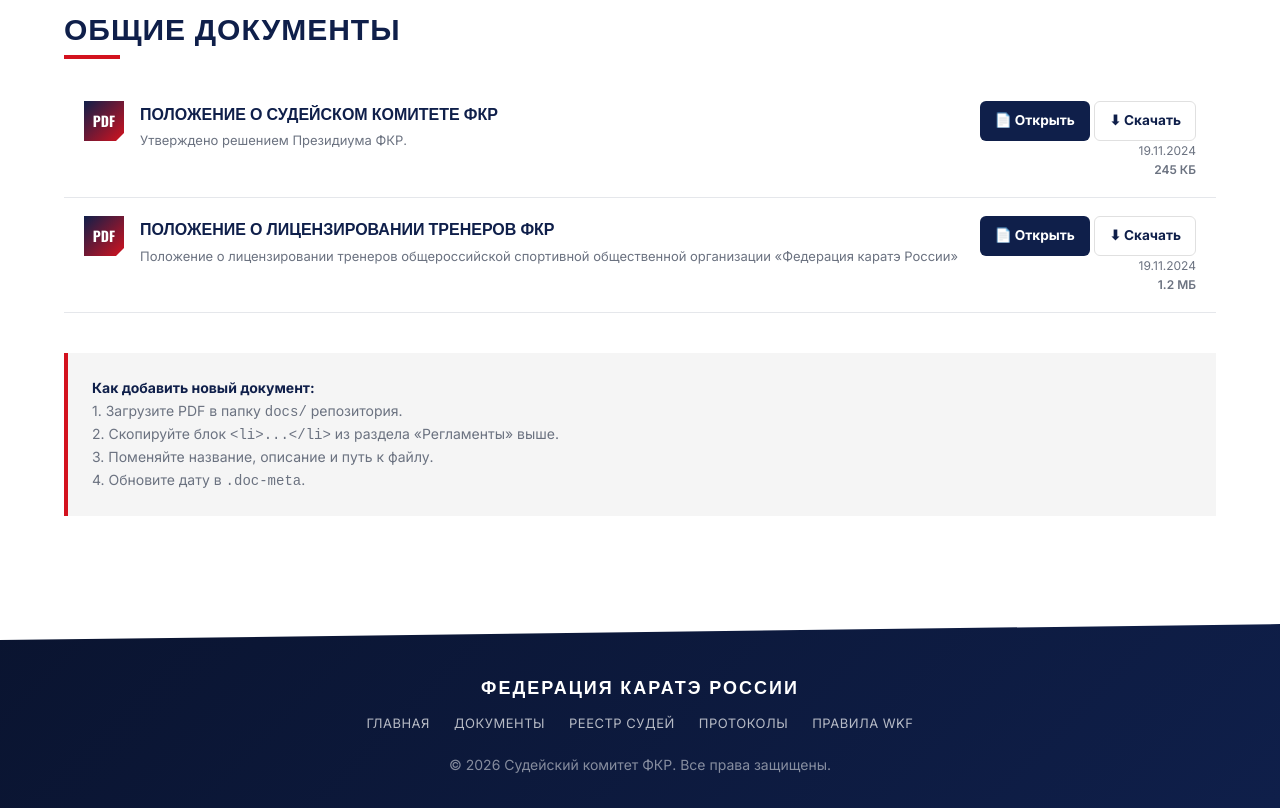
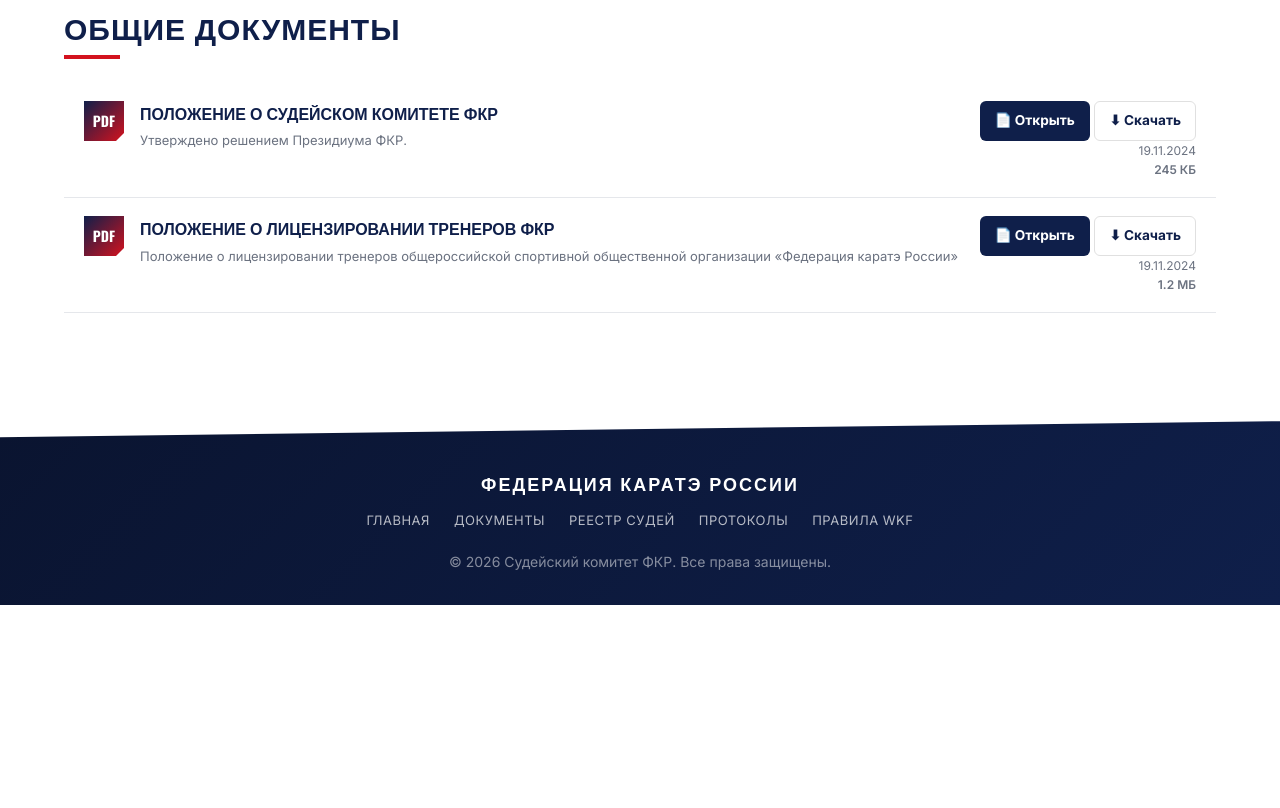
Before and after one commit to matveich877/Judge-FKR, a plain HTML site: page documents.html in a window 1280 px wide. Shown: the part 1278-2086 px from the top of the page. After the commit the page ends 1883 px from the top, so only its background shows below. Drawn offline with nearby package versions, Linux system fonts and the light colour scheme.

Commit message:
Update documents.html

```diff
--- a/documents.html
+++ b/documents.html
@@ -188,15 +188,6 @@
         </li>
     </ul>
 
-    <div class="mt-3" style="background: var(--fk-gray); padding: 24px; border-left: 4px solid var(--fk-red); margin-top: 40px;">
-        <p style="font-size: 14px; color: var(--fk-text-muted); line-height:1.6;">
-            <strong style="color: var(--fk-blue);">Как добавить новый документ:</strong><br>
-            1. Загрузите PDF в папку <code>docs/</code> репозитория.<br>
-            2. Скопируйте блок <code>&lt;li&gt;...&lt;/li&gt;</code> из раздела «Регламенты» выше.<br>
-            3. Поменяйте название, описание и путь к файлу.<br>
-            4. Обновите дату в <code>.doc-meta</code>.
-        </p>
-    </div>
 </main>
 
 <footer class="footer">
```
